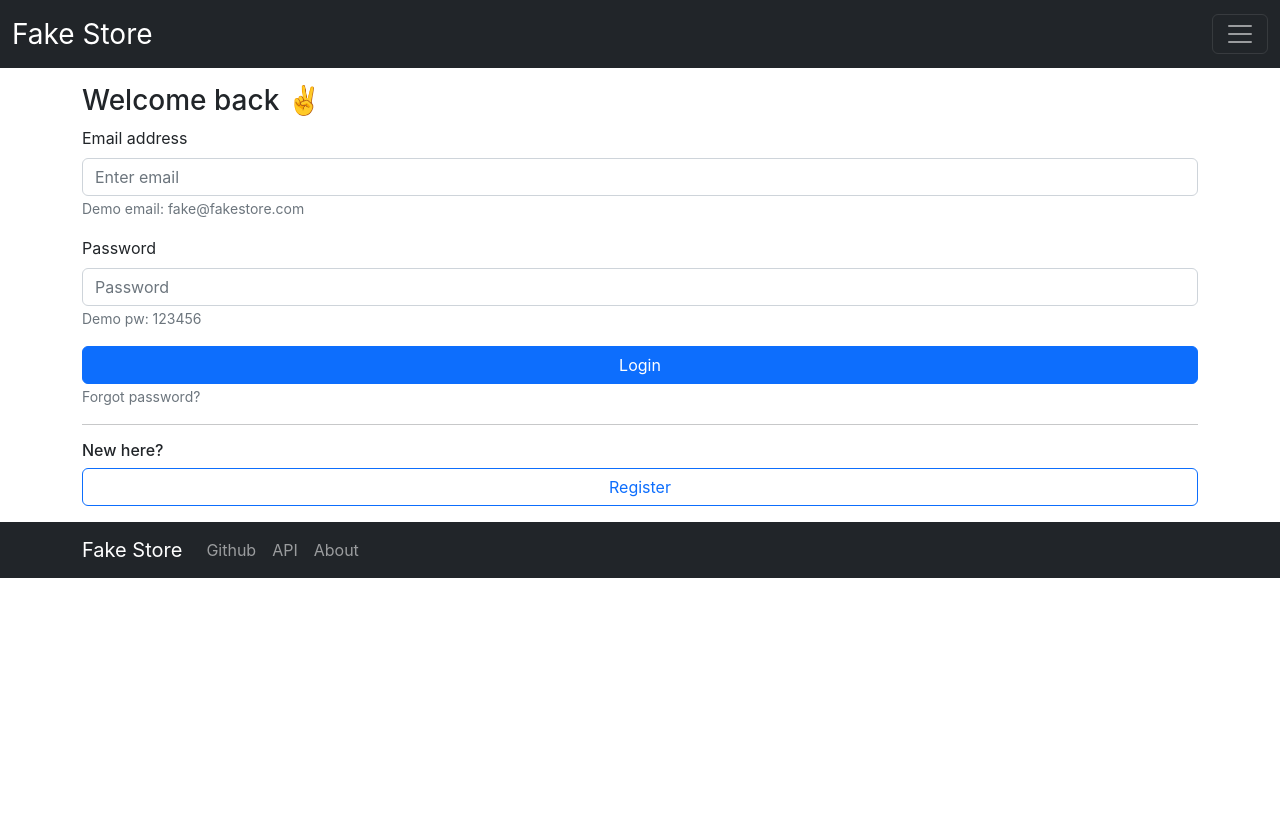
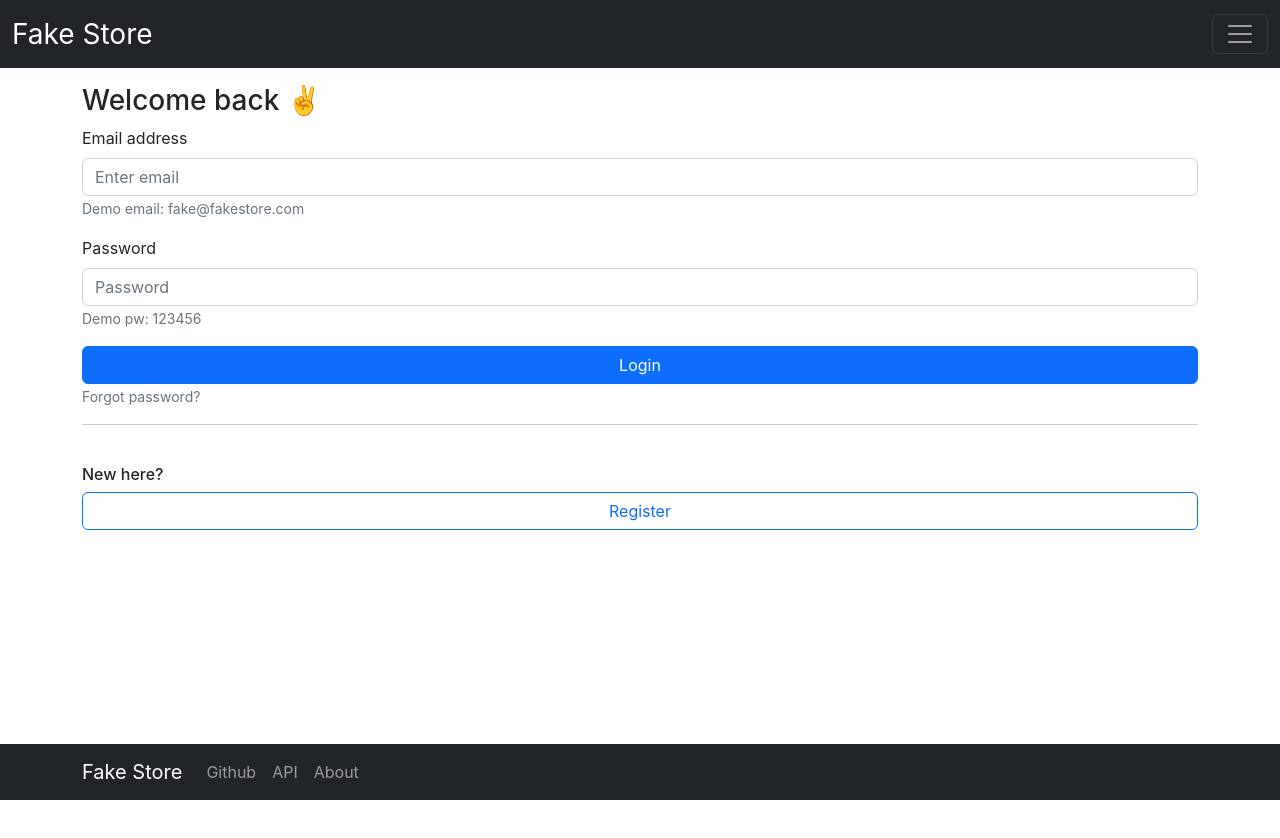
Before and after one commit to AntjeInTech2022/fakestore_boot, a React (Create React App) app: page /login in a window 1280 px wide. Shown: the top 838 px of the page. Before the commit the page ends 800 px from the top, so only its background shows below. Built offline with nearby package versions, Linux system fonts and the light colour scheme.

Commit message:
sticky footer done

```diff
--- a/src/components/Footer/Footer.js
+++ b/src/components/Footer/Footer.js
@@ -5,7 +5,7 @@
 function Footer() {
   return (
     <>
-      <Navbar bg="dark" variant="dark">
+      <Navbar bg="dark" variant="dark" sticky="bottom">
         <Container>
           <Navbar.Brand href="#home">Fake Store</Navbar.Brand>
           <Nav className="me-auto">
--- a/src/pages/Login.js
+++ b/src/pages/Login.js
@@ -2,6 +2,7 @@
 import Form from 'react-bootstrap/Form';
 import {useNavigate} from 'react-router-dom';
 import {useState } from 'react'
+import Placeholder from 'react-bootstrap/Placeholder';
 
 
 function Login() {
@@ -40,16 +41,28 @@
       <Form.Text className="text-muted">
        Forgot password?
         </Form.Text>
-        {/* <p aria-hidden="true">
-        <Placeholder xs={12} bg="light" />
-      </p> */}
       <hr></hr>
+      <Placeholder xs={12} bg="white" />
         <h6>New here?</h6>
         <div className="d-grid gap-2">
         <Button onClick={()=>navigate("/register")} variant="outline-primary" type="submit">
         Register
       </Button>
       </div>
+       <p aria-hidden="true">
+        <Placeholder xs={12} bg="white" />
+        <Placeholder xs={12} bg="white" />
+        <Placeholder xs={12} bg="white" />
+        <Placeholder xs={12} bg="white" />
+        <Placeholder xs={12} bg="white" />
+        <Placeholder xs={12} bg="white" />
+        <Placeholder xs={12} bg="white" />
+        <Placeholder xs={12} bg="white" />
+        <Placeholder xs={12} bg="white" />
+        <Placeholder xs={12} bg="white" />
+        <Placeholder xs={12} bg="white" />
+        <Placeholder xs={12} bg="white" />
+      </p>
     </Form>
 
   );
```
